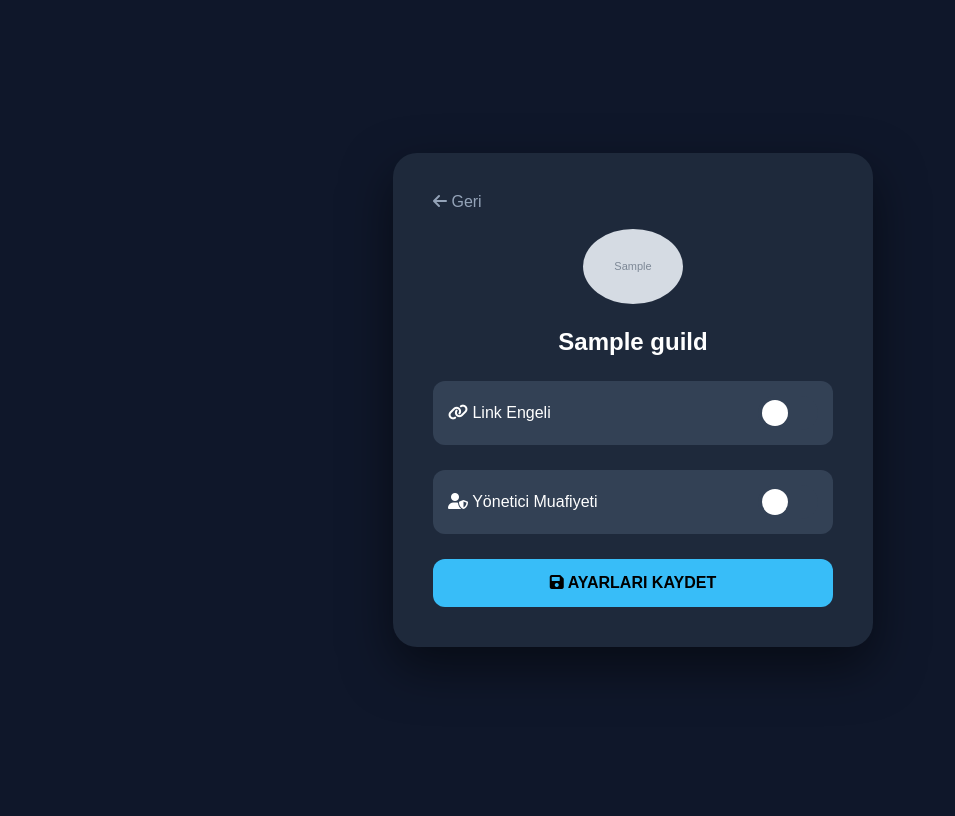
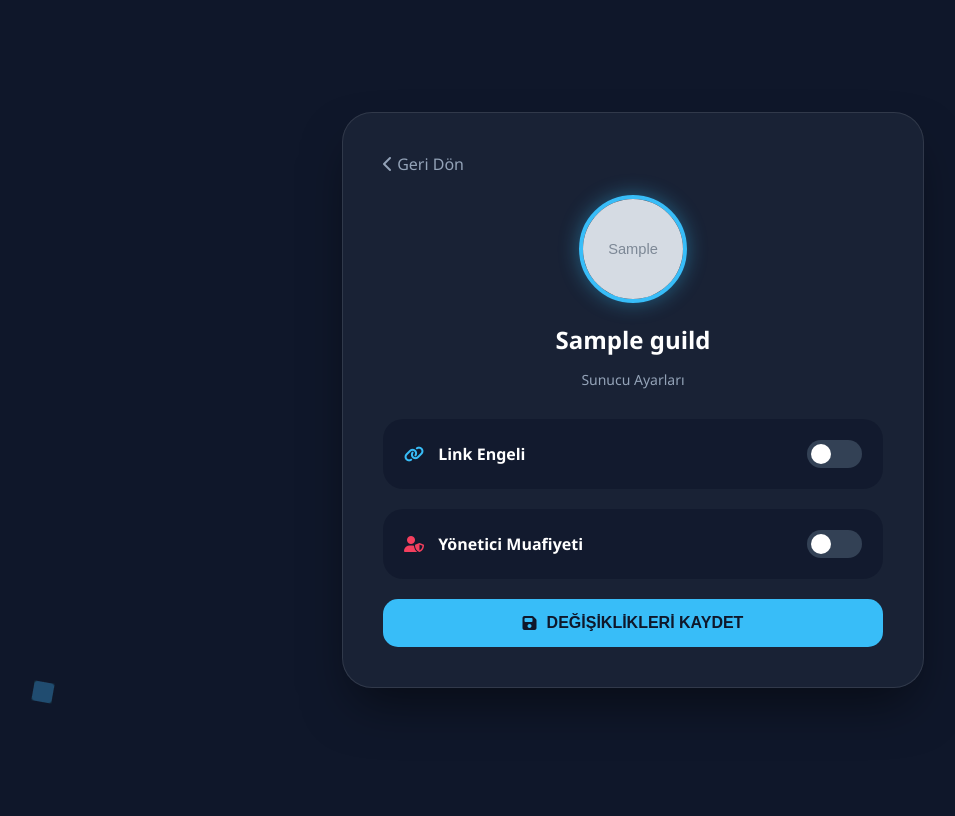
Before and after one commit to hasancoder54/basic-discord.py-code, a Flask app: template templates/manage.html in a window 1280 px wide. Shown: the whole page, without its empty margins (7-962 px from the left). Before the commit the page ends 662 px from the top, so only its background shows below. Run offline with Flask 3, Linux system fonts and the light colour scheme; the template is opened without the code that fills it: most values are stand-ins (such as "Sample title", 1, 10 or a date in 2020); grey boxes marked "Sample" are stand-in pictures.

Commit message:
Update manage.html

```diff
--- a/templates/manage.html
+++ b/templates/manage.html
@@ -1,44 +1,85 @@
 <!DOCTYPE html>
-<html>
+<html lang="tr">
 <head>
-    <title>Yönet: {{ guild.name }}</title>
-    <link rel="stylesheet" href="https://cdnjs.cloudflare.com/ajax/libs/font-awesome/6.0.0/css/all.min.css">
+    <meta charset="UTF-8">
+    <meta name="viewport" content="width=device-width, initial-scale=1.0">
+    <title>{{ guild.name }} | Yönetim Paneli</title>
+    <link rel="stylesheet" href="https://cdnjs.cloudflare.com/ajax/libs/font-awesome/6.4.0/css/all.min.css">
     <style>
-        body { background: #0f172a; color: white; font-family: sans-serif; display: flex; justify-content: center; align-items: center; height: 100vh; margin: 0; }
-        .panel { background: #1e293b; padding: 40px; border-radius: 24px; width: 400px; box-shadow: 0 20px 50px rgba(0,0,0,0.5); text-align: center; }
-        .switch { position: relative; display: inline-block; width: 60px; height: 34px; }
+        :root { --primary: #38bdf8; --bg: #0f172a; --card: rgba(30, 41, 59, 0.7); }
+        body { background: var(--bg); color: white; font-family: 'Segoe UI', sans-serif; display: flex; justify-content: center; align-items: center; min-height: 100vh; margin: 0; overflow-x: hidden; }
+
+        /* Arka Plan Animasyonu */
+        .circles { position: absolute; top: 0; left: 0; width: 100%; height: 100%; overflow: hidden; z-index: -1; }
+        .circles li { position: absolute; display: block; list-style: none; width: 20px; height: 20px; background: rgba(56, 189, 248, 0.1); animation: animate 25s linear infinite; bottom: -150px; }
+        @keyframes animate { 0%{ transform: translateY(0) rotate(0deg); opacity: 1; border-radius: 0; } 100%{ transform: translateY(-1000px) rotate(720deg); opacity: 0; border-radius: 50%; } }
+
+        .panel-container { background: var(--card); backdrop-filter: blur(12px); border: 1px solid rgba(255,255,255,0.1); padding: 40px; border-radius: 30px; width: 90%; max-width: 500px; box-shadow: 0 25px 50px -12px rgba(0,0,0,0.5); animation: fadeIn 0.8s ease-out; }
+        @keyframes fadeIn { from { opacity: 0; transform: translateY(20px); } to { opacity: 1; transform: translateY(0); } }
+
+        .guild-header { text-align: center; margin-bottom: 30px; }
+        .guild-icon { width: 100px; height: 100px; border-radius: 50%; border: 4px solid var(--primary); box-shadow: 0 0 20px rgba(56, 189, 248, 0.4); margin-bottom: 15px; }
+
+        .setting-box { background: rgba(15, 23, 42, 0.6); border-radius: 20px; padding: 20px; margin-bottom: 20px; display: flex; justify-content: space-between; align-items: center; transition: 0.3s; border: 1px solid transparent; }
+        .setting-box:hover { border-color: var(--primary); background: rgba(15, 23, 42, 0.8); }
+
+        /* Modern Toggle Switch */
+        .switch { position: relative; display: inline-block; width: 55px; height: 28px; }
         .switch input { opacity: 0; width: 0; height: 0; }
         .slider { position: absolute; cursor: pointer; top: 0; left: 0; right: 0; bottom: 0; background-color: #334155; transition: .4s; border-radius: 34px; }
-        input:checked + .slider { background-color: #38bdf8; }
-        .slider:before { position: absolute; content: ""; height: 26px; width: 26px; left: 4px; bottom: 4px; background-color: white; transition: .4s; border-radius: 50%; }
-        input:checked + .slider:before { transform: translateX(26px); }
-        .setting-item { display: flex; justify-content: space-between; align-items: center; margin: 25px 0; background: #334155; padding: 15px; border-radius: 12px; }
-        .btn-save { background: #38bdf8; color: #000; border: none; padding: 15px; width: 100%; border-radius: 12px; font-weight: bold; cursor: pointer; font-size: 16px; transition: 0.3s; }
-        .btn-save:hover { background: #7dd3fc; }
+        .slider:before { position: absolute; content: ""; height: 20px; width: 20px; left: 4px; bottom: 4px; background-color: white; transition: .4s; border-radius: 50%; }
+        input:checked + .slider { background-color: var(--primary); }
+        input:checked + .slider:before { transform: translateX(27px); }
+
+        .btn-save { background: var(--primary); color: #0f172a; border: none; padding: 15px; width: 100%; border-radius: 15px; font-weight: bold; font-size: 16px; cursor: pointer; transition: 0.3s; display: flex; justify-content: center; align-items: center; gap: 10px; }
+        .btn-save:hover { transform: scale(1.02); box-shadow: 0 0 20px rgba(56, 189, 248, 0.4); }
+
+        .back-link { display: inline-block; color: #94a3b8; text-decoration: none; margin-bottom: 20px; transition: 0.3s; }
+        .back-link:hover { color: var(--primary); }
     </style>
 </head>
 <body>
-    <div class="panel">
-        <a href="/" style="color:#94a3b8; text-decoration:none; float:left"><i class="fas fa-arrow-left"></i> Geri</a>
-        <br><br>
-        <img src="{{ guild.icon.url if guild.icon else '' }}" style="width:100px; border-radius:50%">
-        <h2>{{ guild.name }}</h2>
+    <ul class="circles"><li></li><li></li><li></li><li></li><li></li></ul>
+
+    <div class="panel-container">
+        <a href="/" class="back-link"><i class="fas fa-chevron-left"></i> Geri Dön</a>
+
+        <div class="guild-header">
+            {% if guild.icon %}
+                <img src="{{ guild.icon.url }}" class="guild-icon">
+            {% else %}
+                <div class="guild-icon" style="background: #334155; display: flex; align-items: center; justify-content: center; font-size: 40px;">{{ guild.name[0] }}</div>
+            {% endif %}
+            <h2 style="margin: 0;">{{ guild.name }}</h2>
+            <p style="color: #94a3b8; font-size: 14px;">Sunucu Ayarları</p>
+        </div>
+
         <form method="POST">
-            <div class="setting-item">
-                <span><i class="fas fa-link"></i> Link Engeli</span>
+            <div class="setting-box">
+                <div>
+                    <i class="fas fa-link" style="color: var(--primary);"></i>
+                    <strong style="margin-left: 10px;">Link Engeli</strong>
+                </div>
                 <label class="switch">
-                    <input type="checkbox" name="link_en" {% if settings['link_en'] %}checked{% endif %}>
+                    <input type="checkbox" name="link_en" {% if settings.get('link_en') %}checked{% endif %}>
                     <span class="slider"></span>
                 </label>
             </div>
-            <div class="setting-item">
-                <span><i class="fas fa-user-shield"></i> Yönetici Muafiyeti</span>
+
+            <div class="setting-box">
+                <div>
+                    <i class="fas fa-user-shield" style="color: #f43f5e;"></i>
+                    <strong style="margin-left: 10px;">Yönetici Muafiyeti</strong>
+                </div>
                 <label class="switch">
-                    <input type="checkbox" name="yonetici_s" {% if settings['yonetici_serbest'] %}checked{% endif %}>
+                    <input type="checkbox" name="yonetici_s" {% if settings.get('yonetici_serbest') %}checked{% endif %}>
                     <span class="slider"></span>
                 </label>
             </div>
-            <button type="submit" class="btn-save"><i class="fas fa-save"></i> AYARLARI KAYDET</button>
+
+            <button type="submit" class="btn-save">
+                <i class="fas fa-save"></i> DEĞİŞİKLİKLERİ KAYDET
+            </button>
         </form>
     </div>
 </body>
```
